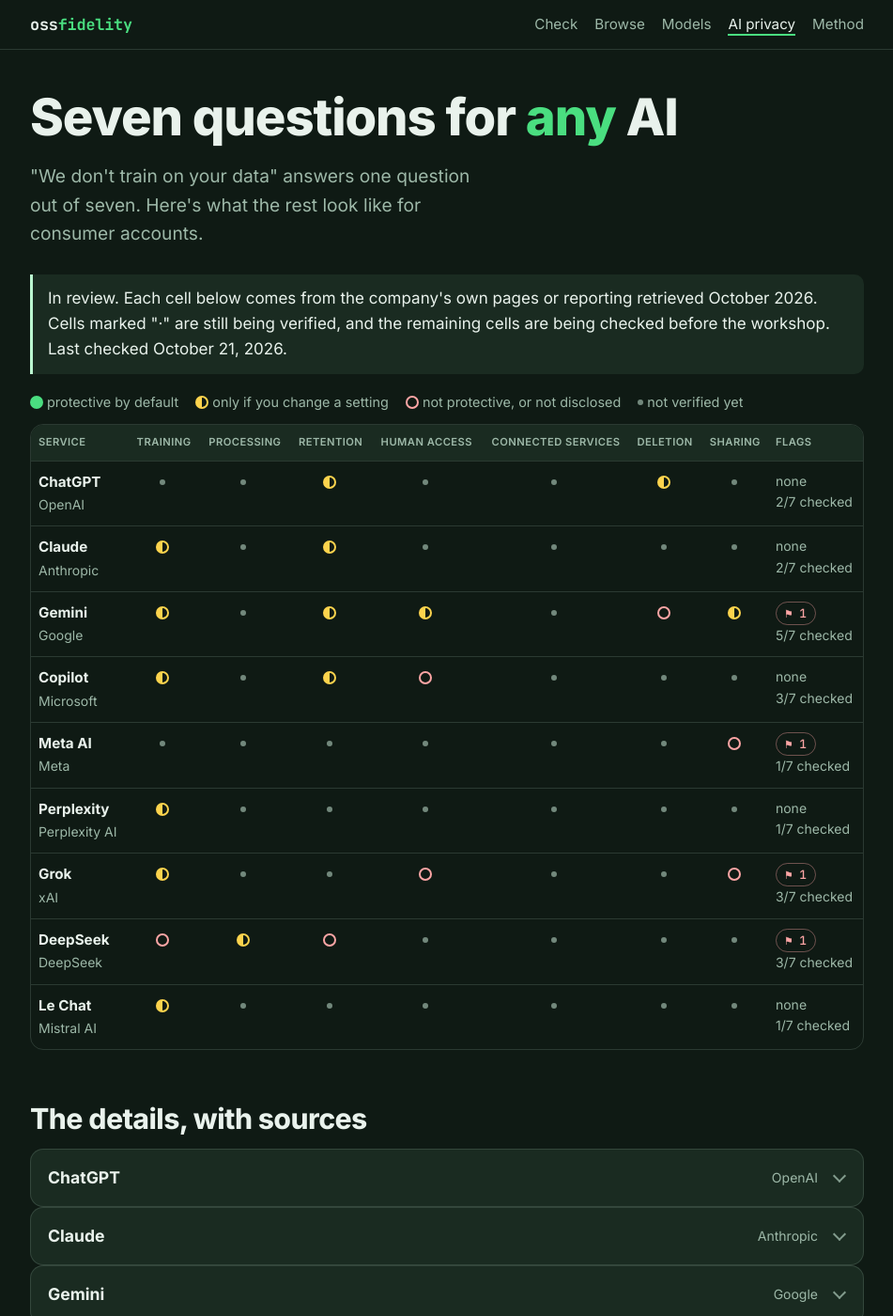
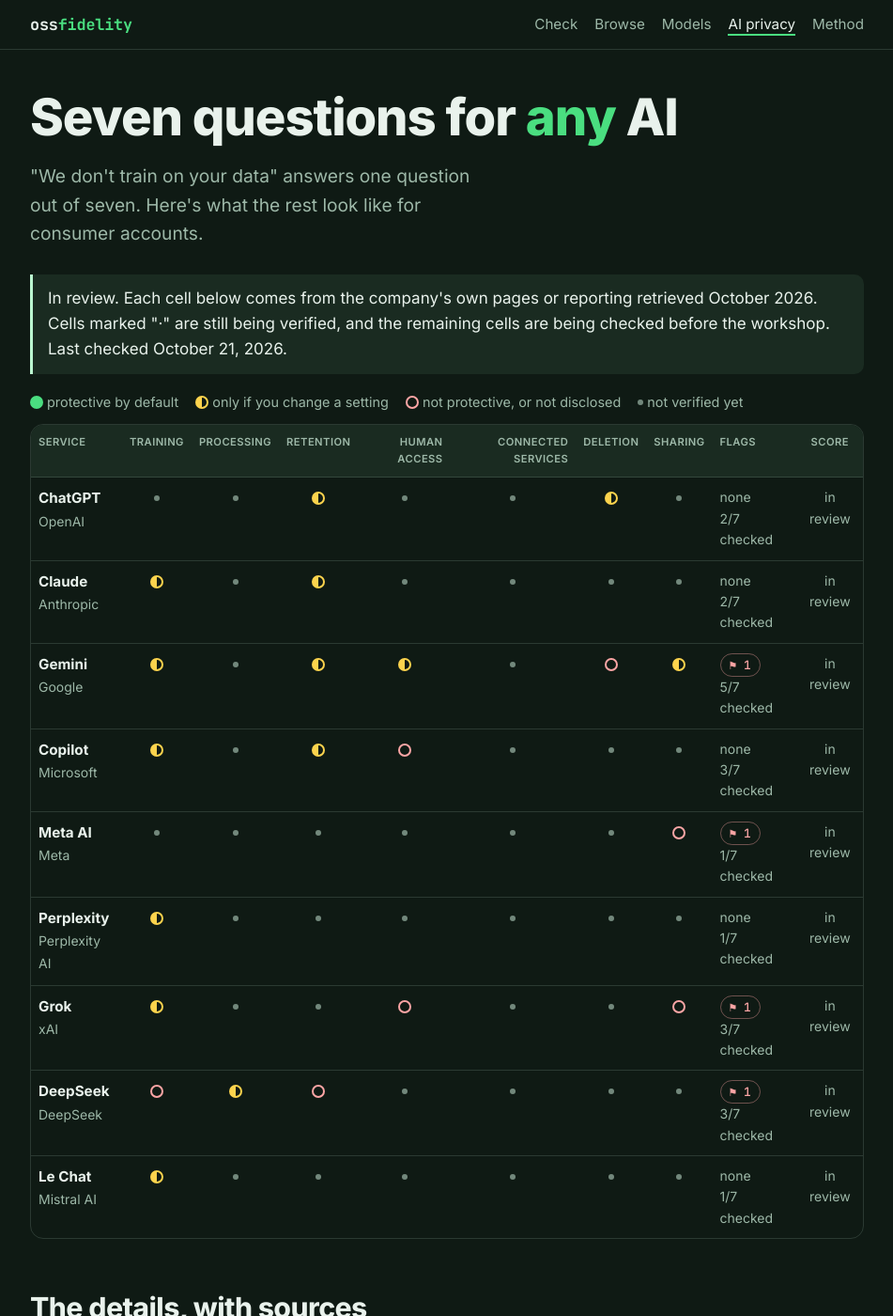
Before and after one commit to willmitchellcodes/ossfidelity, a Jekyll site: the page built from ai-privacy.html, in a window 1280 px wide and 1400 px high. Shown: the whole window at 94% size, without its empty margins (164-1115 px from the left). Built offline with Jekyll 4.4.1, drawn with Linux system fonts in a browser that asks for light colours.

Commit message:
AI privacy: show a letter grade once all seven answers are verified
Each service's row now ends with a score column: points out of 14 (2 per
question, equal weights) as a letter, capped at 40 when there's a red flag, as
the page already describes. Rows with unverified cells say "in review".

Co-Authored-By: Claude Opus 5.5 <noreply@anthropic.com>
Claude-Session: https://claude.ai/code/session_01QfMWHd7Gmjh1QNBypgoz2Y

```diff
--- a/ai-privacy.html
+++ b/ai-privacy.html
@@ -18,16 +18,16 @@ description: Seven questions to ask any AI service, answered from each company's
 
 <div class="table-wrap">
 <table class="pm">
-  <thead><tr><th>Service</th>{% for q in pv.questions %}<th class="num" title="{{ q.ask }}">{{ q.label }}</th>{% endfor %}<th>Flags</th></tr></thead>
+  <thead><tr><th>Service</th>{% for q in pv.questions %}<th class="num" title="{{ q.ask }}">{{ q.label }}</th>{% endfor %}<th>Flags</th><th class="c">Score</th></tr></thead>
   <tbody>
   {%- for s in pv.services %}
-    {%- assign reds = 0 -%}{%- assign verified = 0 -%}
+    {%- assign reds = 0 -%}{%- assign verified = 0 -%}{%- assign points = 0 -%}
     <tr>
       <td><strong>{{ s.name }}</strong><br><span class="muted small">{{ s.maker }}</span></td>
       {%- for q in pv.questions -%}
         {%- assign c = s.cells[q.id] -%}
         {%- if c.red -%}{%- assign reds = reds | plus: 1 -%}{%- endif -%}
-        {%- if c.rating != nil -%}{%- assign verified = verified | plus: 1 -%}{%- endif -%}
+        {%- if c.rating != nil -%}{%- assign verified = verified | plus: 1 -%}{%- assign points = points | plus: c.rating -%}{%- endif -%}
         <td class="cell" title="{{ q.label }}: {{ c.note | default: 'Not verified yet' | escape }}">
           {%- if c.rating == 2 -%}<span class="pip p2" role="img" aria-label="protective by default"></span>
           {%- elsif c.rating == 1 -%}<span class="pip p1" role="img" aria-label="only if you change a setting"></span>
@@ -35,7 +35,15 @@ description: Seven questions to ask any AI service, answered from each company's
           {%- else -%}<span class="pip pn" role="img" aria-label="not verified yet"></span>{%- endif -%}
         </td>
       {%- endfor %}
-      <td class="small">{% if reds > 0 %}<span class="chip bad">⚑ {{ reds }}</span>{% else %}<span class="muted">none</span>{% endif %}<br><span class="muted">{{ verified }}/7 checked</span></td>
+      <td class="small">{% if reds > 0 %}<span class="chip bad">⚑ {{ reds }}</span>{% else %}<span class="muted">none</span>{% endif %}{% if verified < 7 %}<br><span class="muted">{{ verified }}/7 checked</span>{% endif %}</td>
+      {%- if verified == 7 -%}
+        {%- assign score = points | times: 100.0 | divided_by: 14 | round -%}
+        {%- if reds > 0 and score > 40 -%}{%- assign score = 40 -%}{%- endif -%}
+        {%- assign letter = "F" -%}{%- for l in site.data.weights.letters -%}{%- if score >= l.min -%}{%- assign letter = l.letter -%}{%- break -%}{%- endif -%}{%- endfor %}
+      <td class="c"><span class="letter g-{{ letter }}" title="{{ points }} of 14 points{% if reds > 0 %}, capped at 40 by a red flag{% endif %}">{{ letter }}</span><br><span class="muted small">{{ score }}</span></td>
+      {%- else %}
+      <td class="c muted small">in review</td>
+      {%- endif %}
     </tr>
   {%- endfor %}
   </tbody>
```
